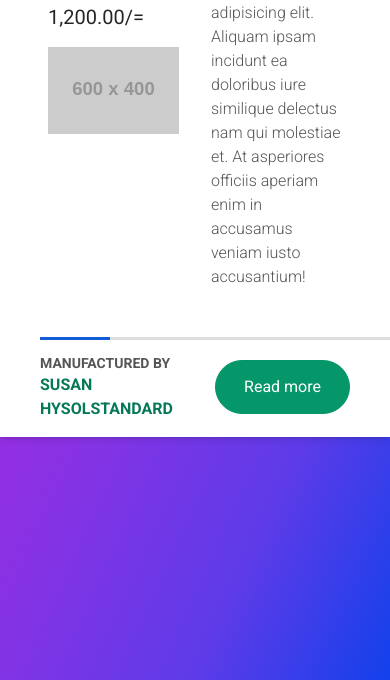
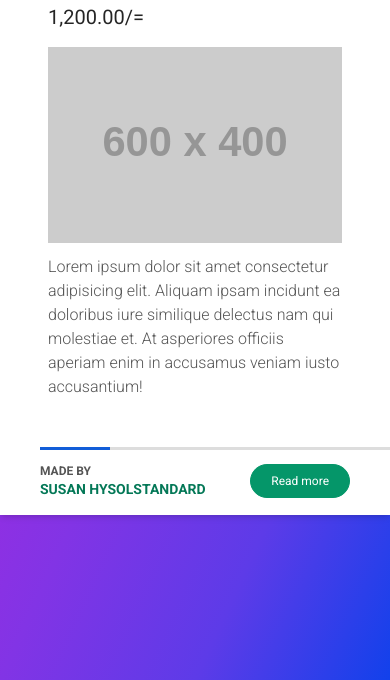
Before and after one commit to theomaro/amika-herbal-soap, a website: page index.html in a window 390 px wide. Shown: the part 164-844 px from the top of the page. Drawn offline with nearby package versions, Linux system fonts and the light colour scheme; placeholder pictures from the web are drawn by us; a web font is replaced by a local one.

Commit message:
make mobile friendly

```diff
--- a/index.html
+++ b/index.html
@@ -33,7 +33,9 @@
         </div>
 
         <!-- ===== CARD BODY ===== -->
-        <div class="card__body flex flex-row flex-nowrap px-8 mb-6">
+        <div
+          class="card__body flex flex-col sm:flex-row sm:flex-nowrap gap-y-3 px-8 mb-6"
+        >
           <!--  -->
           <section class="half px-4 flex-1 basis-1/2">
             <!--  -->
@@ -76,26 +78,28 @@
         </div>
 
         <!-- CARD FOOTER -->
-        <div
-          class="card__footer py-4 px-10 flex flex-row flex-nowrap items-center relative"
+        <section
+          class="card__footer py-4 px-10 flex flex-row flex-nowrap items-center justify-between relative"
         >
-          <div class="flex-1 basis-5">
-            <p class="uppercase font-semibold text-[#555] text-sm">
-              Manufactured by
+          <article class="flex-1 basis-5">
+            <p class="uppercase font-semibold text-[#555] text-xs sm:text-sm">
+              Made by
             </p>
-            <h3 class="uppercase font-semibold text-emerald-700">
+            <h3
+              class="uppercase font-semibold text-emerald-700 text-sm sm:text-base"
+            >
               Susan Hysolstandard
             </h3>
-          </div>
-          <div class="action">
+          </article>
+          <article class="action">
             <button
               type="button"
-              class="cursor-pointer border border-emerald-600 py-3.5 px-7 text-white text-base bg-emerald-600 rounded-full hover:bg-white hover:text-[#115dd8] hover:border-[#115dd8]"
+              class="cursor-pointer border border-emerald-600 py-2 sm:py-3.5 px-5 sm:px-7 text-white text-xs sm:text-sm bg-emerald-600 rounded-full hover:bg-white hover:text-[#115dd8] hover:border-[#115dd8]"
             >
               Read more
             </button>
-          </div>
-        </div>
+          </article>
+        </section>
       </div>
     </main>
   </body>
```
Also changed, not shown: dist/css/style.css.
